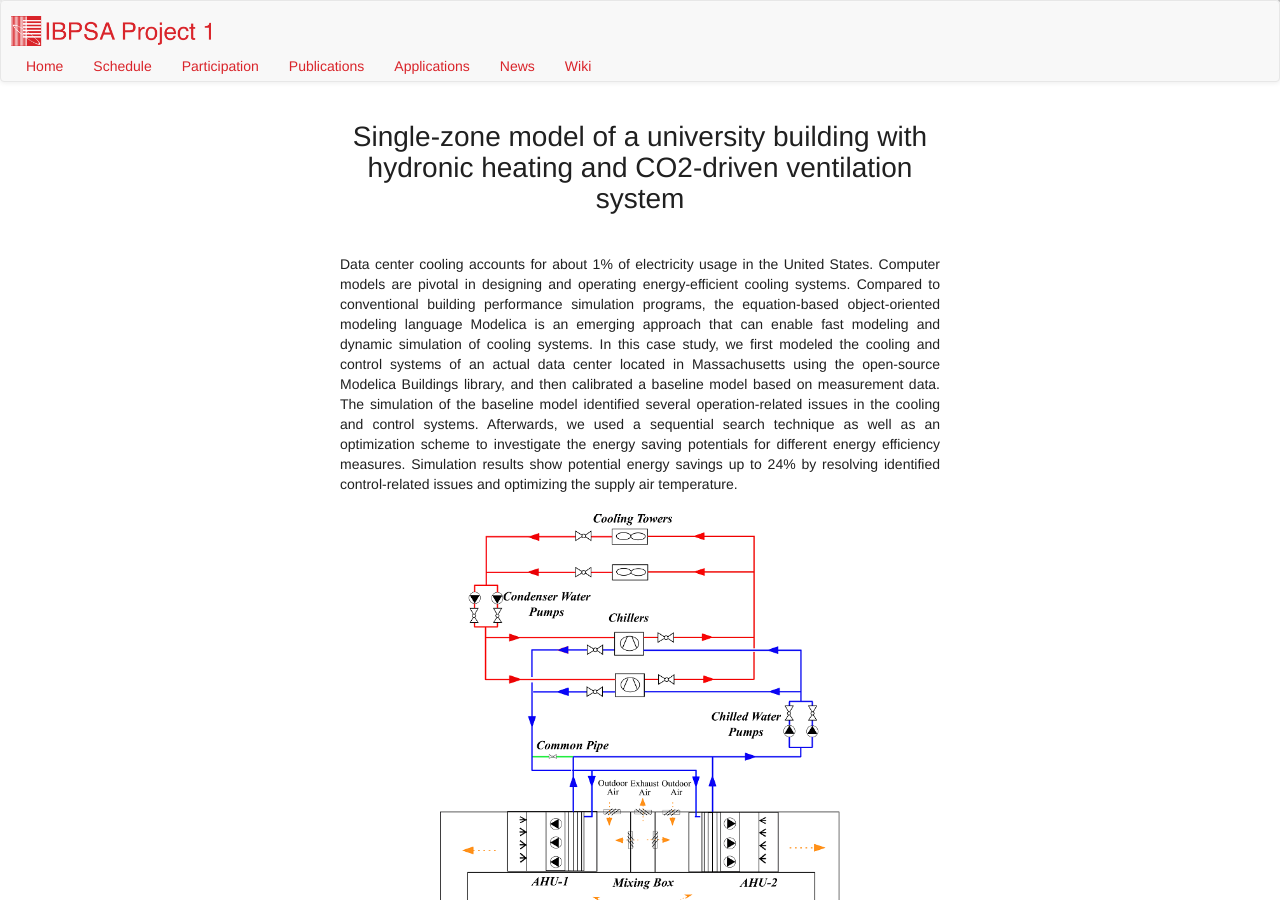
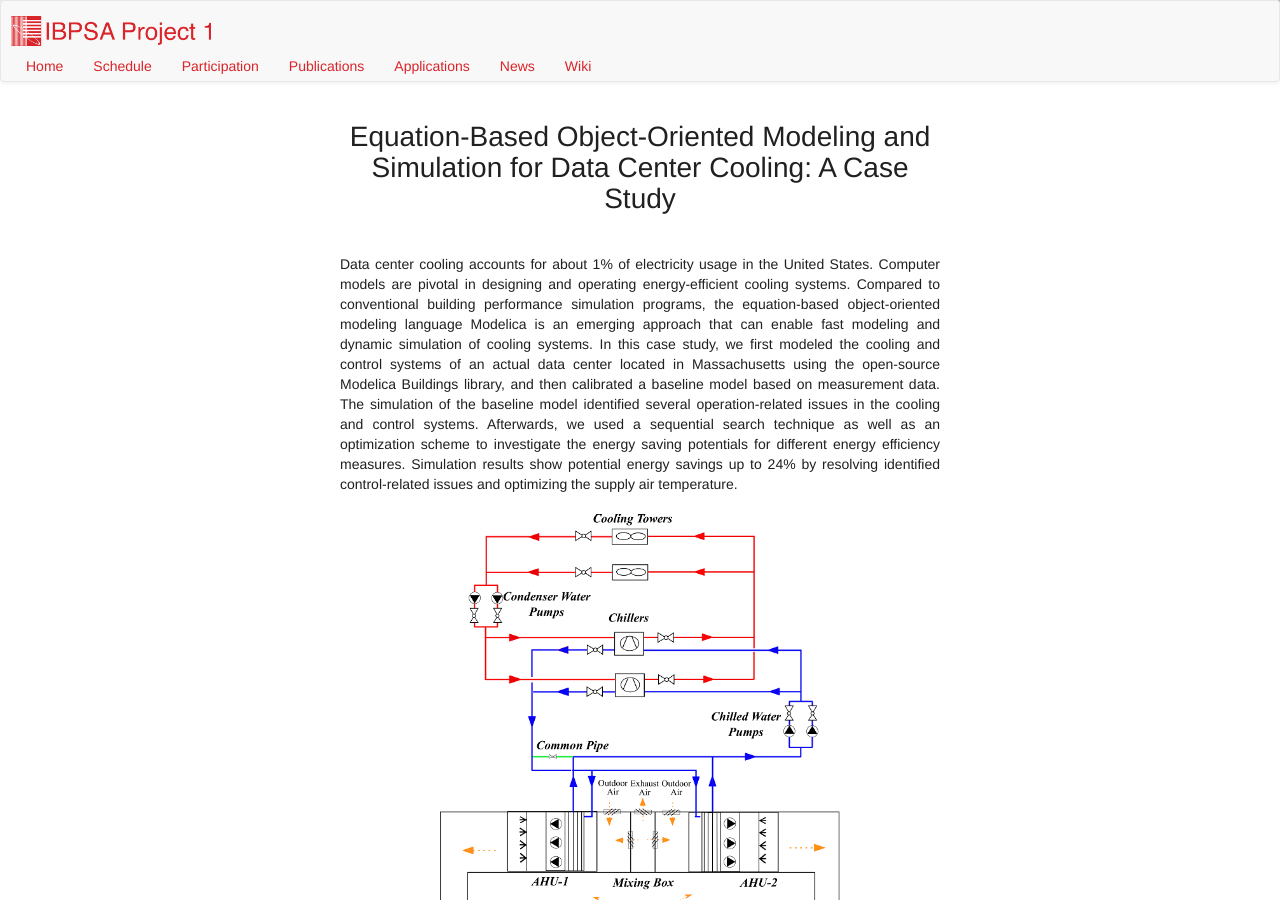
Before and after one commit to ibpsa/project1, a Jekyll site: the page built from cases/_posts/2020-08-10-case5_CUB.md, in a window 1280 px wide and 900 px high. Built offline with Jekyll 4.4.1, drawn with Linux system fonts in a browser that asks for light colours; nearby versions of some CDN libraries.

Commit message:
Corrected title for Case Su

```diff
--- a/cases/_posts/2020-08-10-case5_CUB.md
+++ b/cases/_posts/2020-08-10-case5_CUB.md
@@ -15,7 +15,7 @@ categories: cases
 
 <div class="title">
 <h1>
-Single-zone model of a university building with hydronic heating and CO2-driven ventilation system
+Equation-Based Object-Oriented Modeling and Simulation for Data Center Cooling: A Case Study
 </h1>
 </div>
 
```
